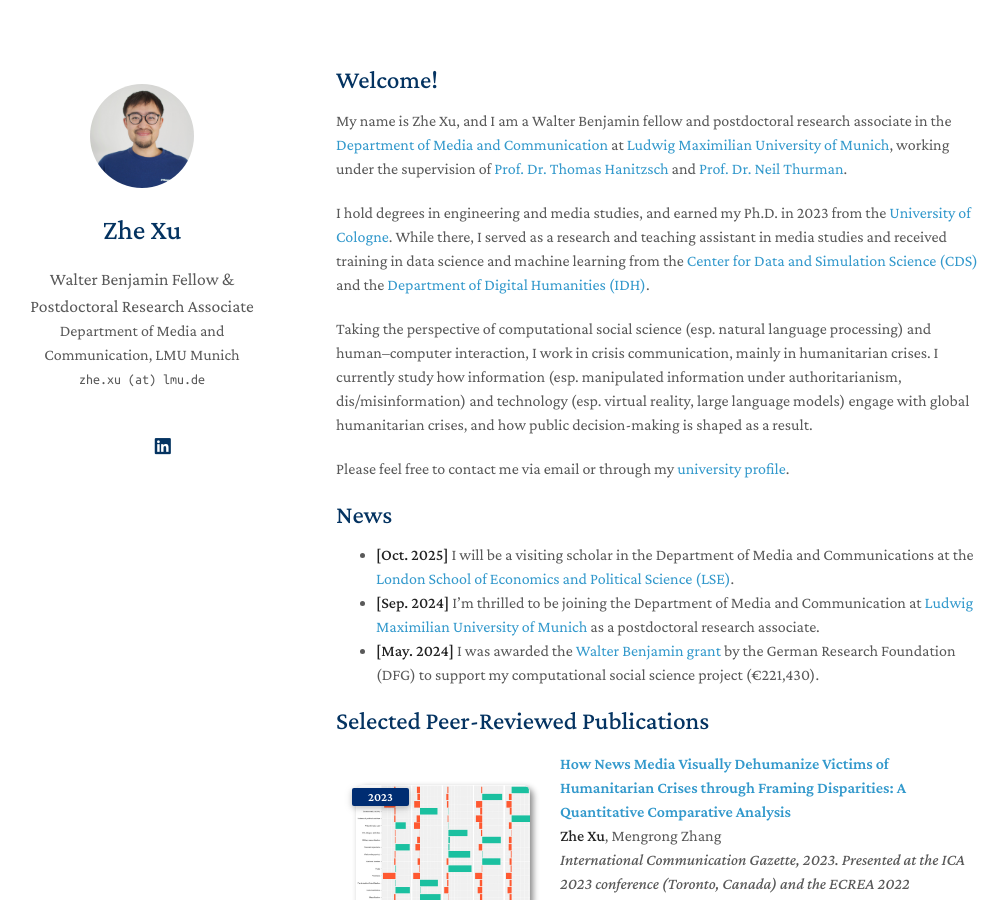
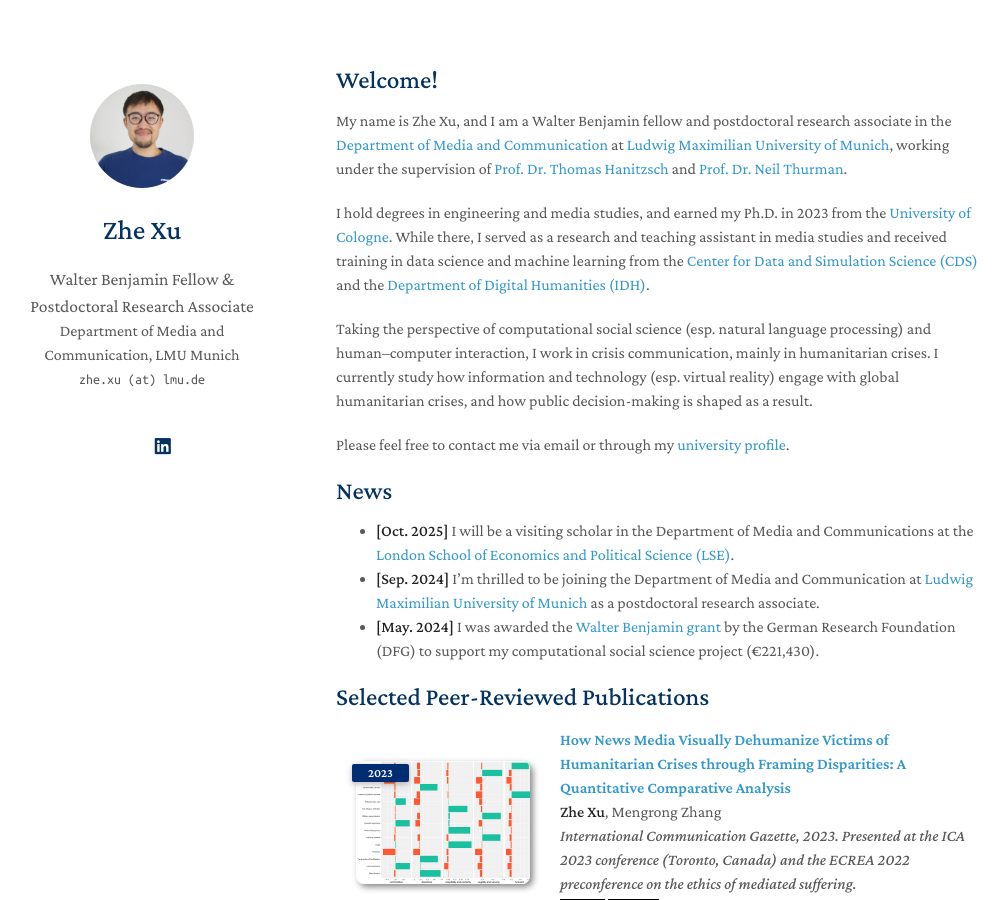
Before and after one commit to zhexuphd/home, a Jekyll site: the page built from index.md, in a window 1280 px wide and 900 px high. Shown: the whole window, without its empty margins (134-1142 px from the left). Built offline with Jekyll 4.4.1, drawn with Linux system fonts in a browser that asks for light colours; a style sheet for code colours, icons or effects is not loaded; our own code applies the rules of GitHub Pages for plain Markdown files.

Commit message:
Update index.md

```diff
--- a/index.md
+++ b/index.md
@@ -7,7 +7,7 @@
 
 I hold degrees in engineering and media studies, and earned my Ph.D. in 2023 from the [University of Cologne](https://www.uni-koeln.de/en/). While there, I served as a research and teaching assistant in media studies and received training in data science and machine learning from the [Center for Data and Simulation Science (CDS)](https://cds.uni-koeln.de/en/) and the [Department of Digital Humanities (IDH)](https://dh.phil-fak.uni-koeln.de/).
 
-Taking the perspective of computational social science (esp. natural language processing) and human–computer interaction, I work in crisis communication, mainly in humanitarian crises. I currently study how information (esp. manipulated information under authoritarianism, dis/misinformation) and technology (esp. virtual reality, large language models) engage with global humanitarian crises, and how public decision-making is shaped as a result.
+Taking the perspective of computational social science (esp. natural language processing) and human–computer interaction, I work in crisis communication, mainly in humanitarian crises. I currently study how information and technology (esp. virtual reality) engage with global humanitarian crises, and how public decision-making is shaped as a result.
 
 Please feel free to contact me via email or through my [university profile](https://www.ifkw.uni-muenchen.de/organisation/personen/mitarbeiter/xu_zhe/index.html).
 
```
